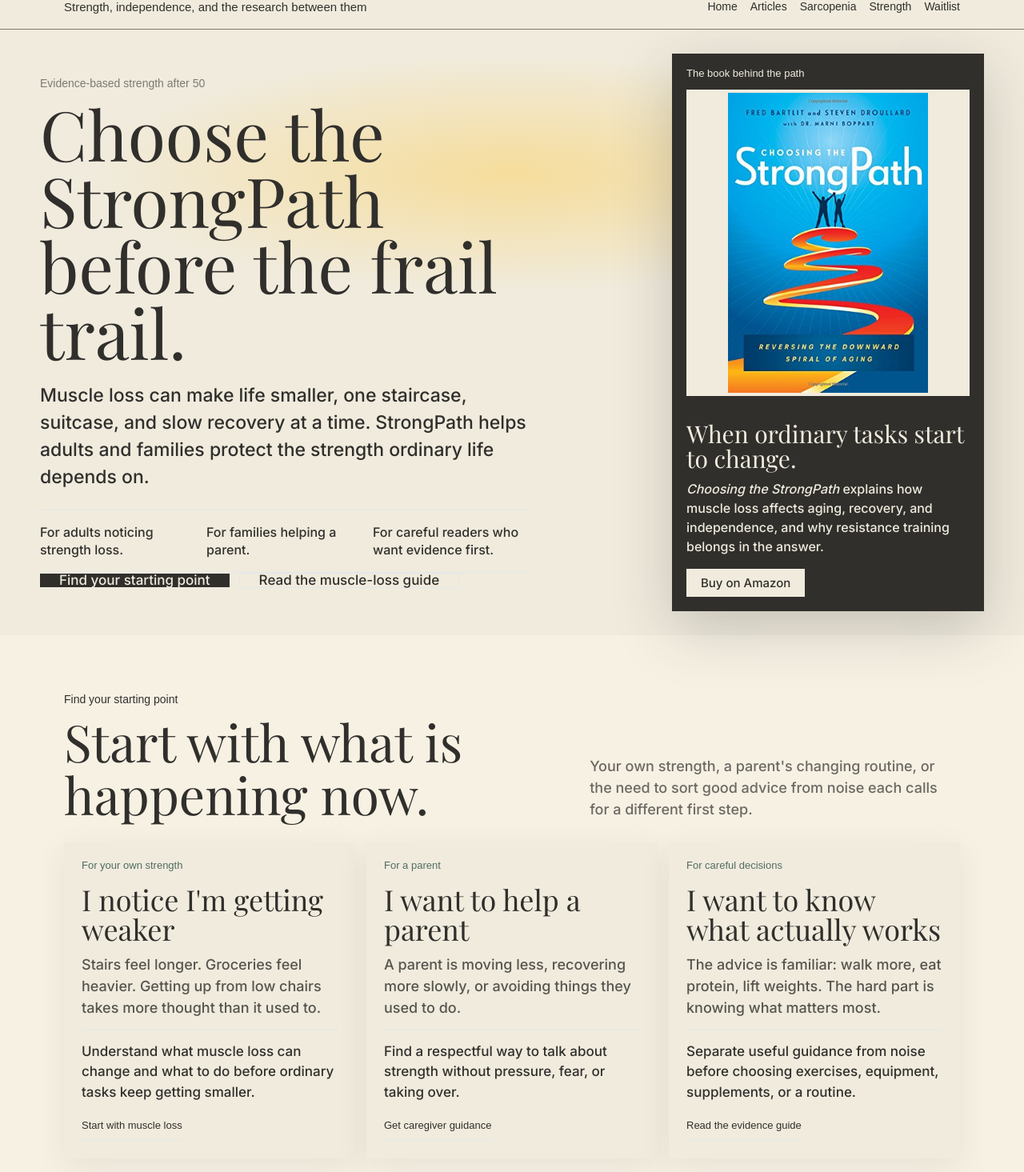
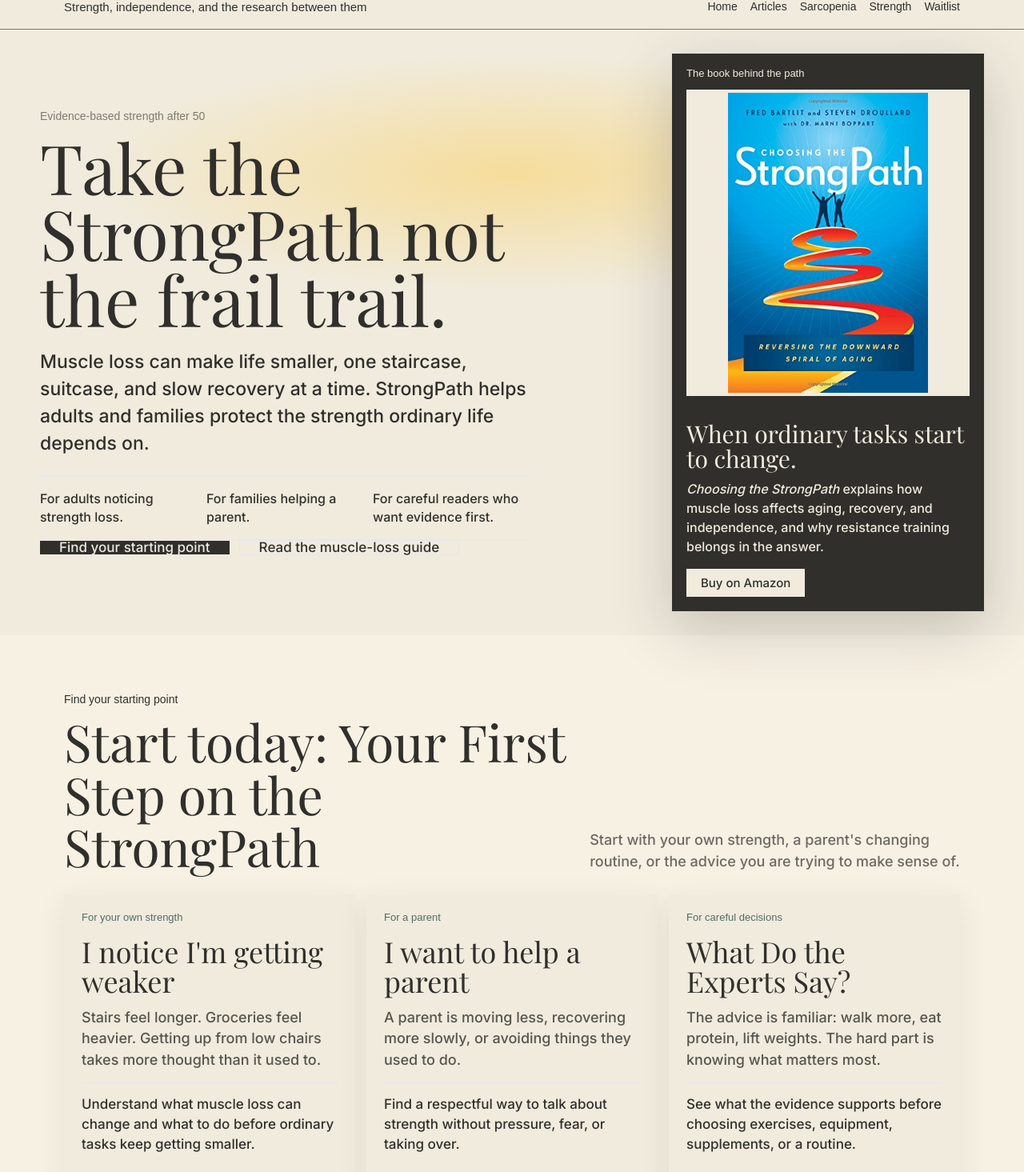
Before and after one commit to JPCWooJ/strongpath, a Next.js app: page / in a window 1280 px wide. Shown: the part 114-1579 px from the top of the page at 80% size. Built offline with nearby package versions, Linux system fonts and the light colour scheme; no server answers.

Commit message:
Tighten homepage editorial copy

```diff
--- a/app/(marketing)/page.tsx
+++ b/app/(marketing)/page.tsx
@@ -69,9 +69,9 @@
   },
   {
     eyebrow: 'For careful decisions',
-    title: 'I want to know what actually works',
+    title: 'What Do the Experts Say?',
     pain: 'The advice is familiar: walk more, eat protein, lift weights. The hard part is knowing what matters most.',
-    promise: 'Separate useful guidance from noise before choosing exercises, equipment, supplements, or a routine.',
+    promise: 'See what the evidence supports before choosing exercises, equipment, supplements, or a routine.',
     href: '/blog/the-strength-crisis-nobody-talks-about',
     action: 'Read the evidence guide',
   },
@@ -80,7 +80,7 @@
 const nextSteps = [
   {
     title: 'Start with the book',
-    copy: 'Use the book for the fuller explanation of muscle loss, aging, and what strength work is trying to protect.',
+    copy: 'Use the book to understand what muscle loss threatens and why strength work matters after 50.',
     action: 'Buy on Amazon',
     href: 'amazon',
   },
@@ -98,7 +98,7 @@
   },
   {
     title: 'Choose with care',
-    copy: 'Use a stricter lens for equipment, supplements, and programs so action stays practical and evidence-led.',
+    copy: 'Look at equipment, supplements, and programs with a clearer standard before spending money.',
     action: 'Get the notes',
     href: '/waitlist',
   },
@@ -111,7 +111,7 @@
   },
   {
     title: 'Current research',
-    copy: 'Specific health claims belong to current peer-reviewed and named institutional sources.',
+    copy: 'Health claims should point to current research and named sources.',
   },
   {
     title: 'No miracle claims',
@@ -134,7 +134,7 @@
   {
     stage: 'Available now',
     title: 'Guides',
-    copy: 'Free editorial guidance on muscle loss, strength, healthy aging, and practical decisions.',
+    copy: 'Plain guidance on muscle loss, strength, healthy aging, and practical decisions.',
     href: '/blog',
     action: 'Browse guides',
   },
@@ -224,7 +224,7 @@
               Evidence-based strength after 50
             </p>
             <h1 className="font-display text-[50px] font-normal leading-[0.96] text-inkwell sm:text-[70px] lg:text-[86px]">
-              Choose the StrongPath before the frail trail.
+              Take the StrongPath not the frail trail.
             </h1>
             <p className="mt-20 max-w-[680px] font-body text-[20px] leading-[1.48] text-inkwell/82 md:text-[23px]">
               Muscle loss can make life smaller, one staircase, suitcase, and slow recovery at a
@@ -302,12 +302,12 @@
             <div>
               <p className="sp-kicker mb-12 text-inkwell/56">Find your starting point</p>
               <h2 className="font-display text-[42px] font-normal leading-[1.02] text-inkwell md:text-[64px]">
-                Start with what is happening now.
+                Start today: Your First Step on the StrongPath
               </h2>
             </div>
             <p className="font-body text-[18px] leading-[1.5] text-inkwell/70">
-              Your own strength, a parent&apos;s changing routine, or the need to sort good advice
-              from noise each calls for a different first step.
+              Start with your own strength, a parent&apos;s changing routine, or the advice you are
+              trying to make sense of.
             </p>
           </div>
 
@@ -409,12 +409,11 @@
             <div>
               <p className="sp-kicker mb-12 text-inkwell/56">Recommended next steps</p>
               <h2 className="font-display text-[42px] font-normal leading-[1.03] text-inkwell md:text-[64px]">
-                Useful actions, in the order most readers need them.
+                What to do next.
               </h2>
             </div>
             <p className="font-body text-[18px] leading-[1.5] text-inkwell/70">
-              Start with the clearest concern, use the book for depth, and keep moving toward
-              choices that make strength work easier to act on.
+              Read the guide, use the book for depth, and make the next choice less vague.
             </p>
           </div>
 
```
